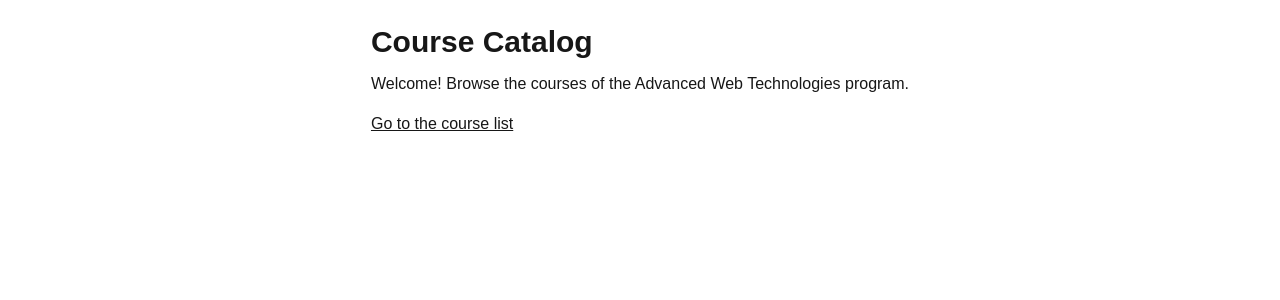
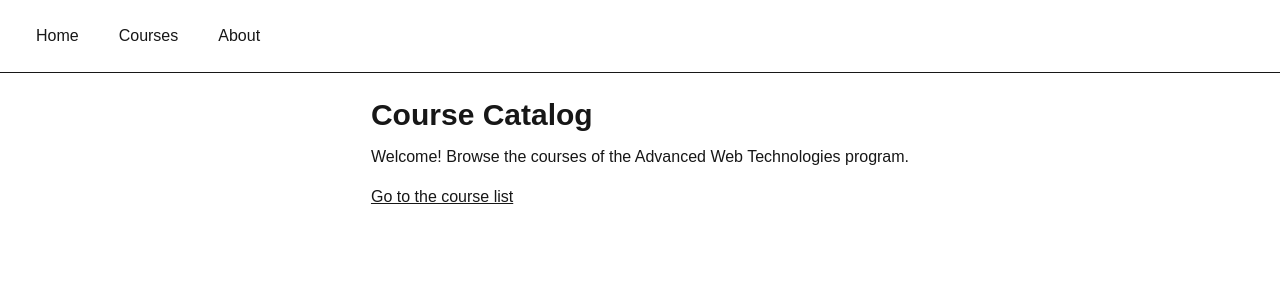
Before and after one commit to AidarAimabeks/awt-lab01-Aimabek, a Next.js app: page / in a window 1280 px wide. Shown: the top 300 px of the page. Built offline with nearby package versions, Linux system fonts and the light colour scheme.

Commit message:
feat: add shared navigation in layout

```diff
--- a/app/layout.tsx
+++ b/app/layout.tsx
@@ -1,5 +1,6 @@
 import type { Metadata } from "next";
 import { Geist, Geist_Mono } from "next/font/google";
+import Link from "next/link";
 import "./globals.css";
 
 const geistSans = Geist({
@@ -13,8 +14,8 @@ const geistMono = Geist_Mono({
 });
 
 export const metadata: Metadata = {
-  title: "Create Next App",
-  description: "Generated by create next app",
+  title: "Course Catalog",
+  description: "Advanced Web Technologies semester project",
 };
 
 export default function RootLayout({ children }: LayoutProps<"/">) {
@@ -23,7 +24,26 @@ export default function RootLayout({ children }: LayoutProps<"/">) {
       lang="en"
       className={`${geistSans.variable} ${geistMono.variable} h-full antialiased`}
     >
-      <body className="min-h-full flex flex-col">{children}</body>
+      <body className="min-h-full flex flex-col">
+        <nav className="flex gap-4 border-b px-6 py-4">
+          <Link href="/" className="rounded-md px-3 py-2 hover:bg-slate-100">
+            Home
+          </Link>
+          <Link
+            href="/courses"
+            className="rounded-md px-3 py-2 hover:bg-slate-100"
+          >
+            Courses
+          </Link>
+          <Link
+            href="/about"
+            className="rounded-md px-3 py-2 hover:bg-slate-100"
+          >
+            About
+          </Link>
+        </nav>
+        {children}
+      </body>
     </html>
   );
 }
```
